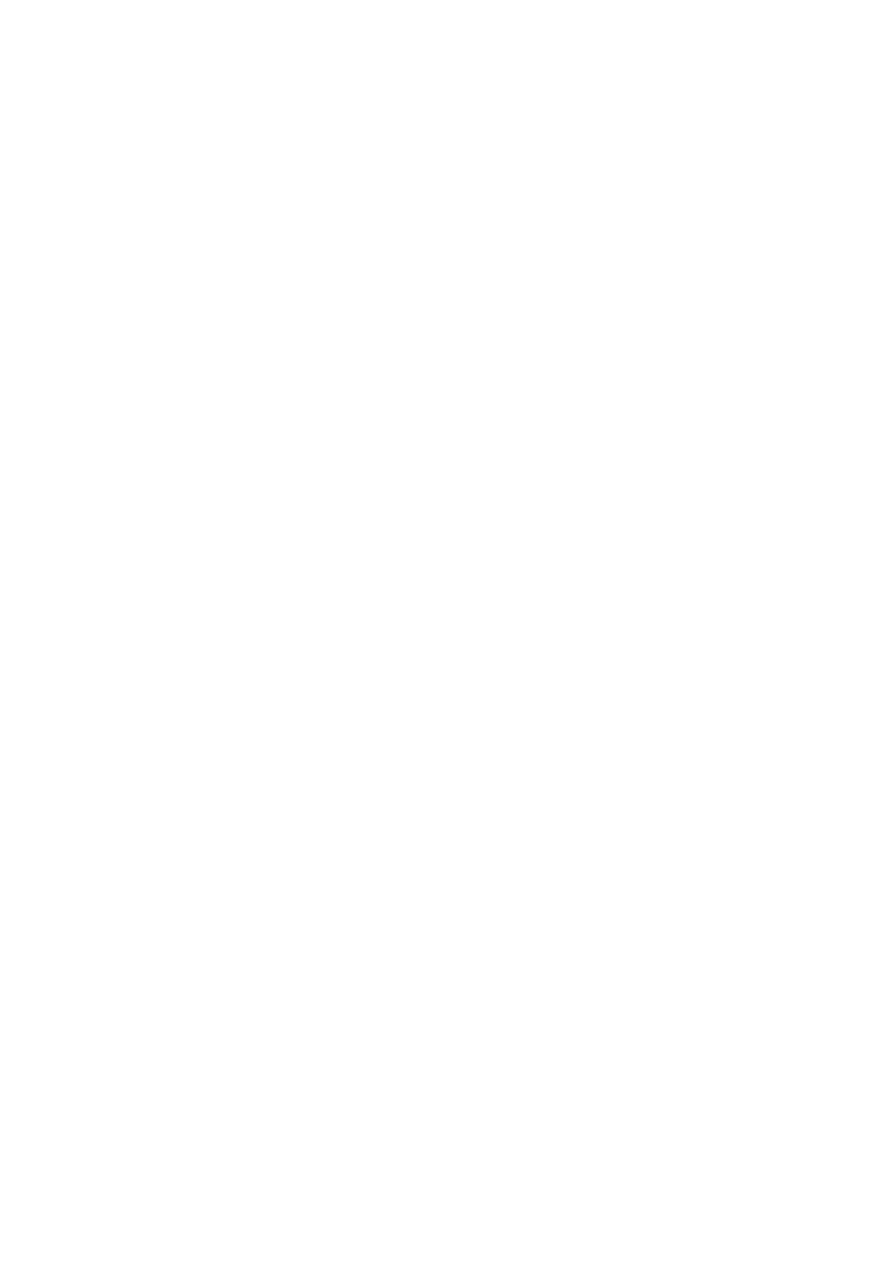
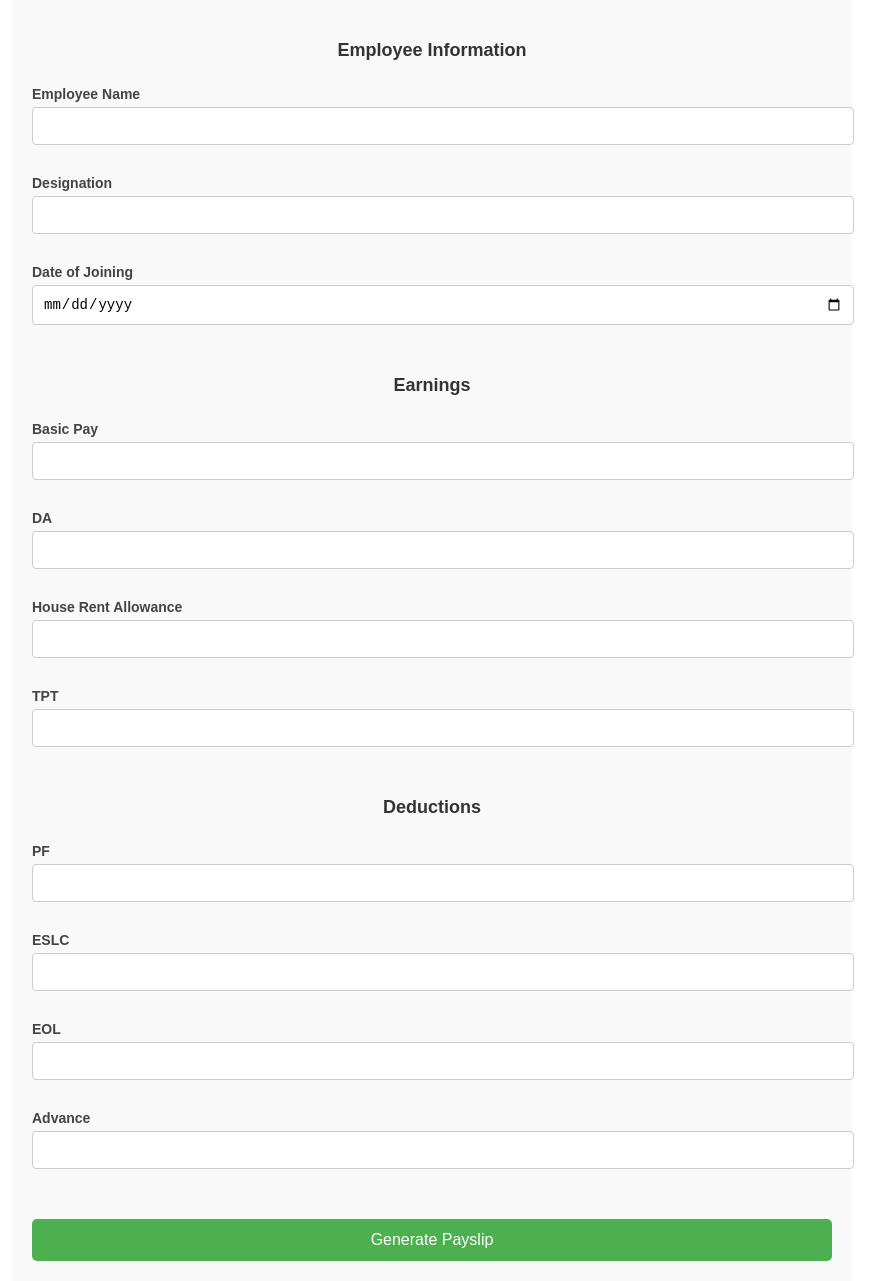
Before and after one commit to adarshkumar790/feefrontend, a React (Create React App) app: page /salary in a window 1280 px wide. Before the commit this address had no page. Shown: the whole page, without its empty margins (208-1093 px from the left). Before the commit the page ends 800 px from the top, so only its background shows below. Built offline with nearby package versions, Linux system fonts and the light colour scheme.

Commit message:
first commit

```diff
--- a/src/App.js
+++ b/src/App.js
@@ -7,6 +7,7 @@ import PaymentReceipt from './components/PaymentReciept';
 import Login from './pages/Login';
 import Receipt from './pages/Receipt';
 import StudentPaymentList from './pages/StudentPaymentList';
+import SalarySlip from './pages/SalarySlip';
 
 function App() {
   return (
@@ -20,6 +21,7 @@ function App() {
           <Route path='/' element={<Login/>}/>
           <Route path='/receipt' element={<Receipt/>}/>
           <Route path='/studentlist' element={<StudentPaymentList/>}/>
+          <Route path='/salary' element={<SalarySlip/>}/>
         </Routes>
       </div>
     </Router>
--- /dev/null
+++ b/src/pages/SalarySlip.js
@@ -0,0 +1,281 @@
+import React, { useState } from 'react';
+import styles from './SalarySlip.module.css';
+
+function SalarySlip() {
+  const [formData, setFormData] = useState({
+    name: '',
+    designation: '',
+    // department: '',
+    dateOfJoining: '',
+    // payPeriod: '',
+    workedDays: '',
+    basicPay: '',
+    da: '',
+    hra: '',
+    tpt: '',
+    pfa: '',
+    eslc: '',
+    eol: '',
+    advance: '',
+  });
+
+  const [showPayslip, setShowPayslip] = useState(false);
+
+  const handleChange = (e) => {
+    setFormData({ ...formData, [e.target.name]: e.target.value });
+  };
+
+  const handleSubmit = (e) => {
+    e.preventDefault();
+    setShowPayslip(true);
+  };
+
+  const totalEarnings =
+    parseFloat(formData.basicPay || 0) +
+    parseFloat(formData.da || 0) +
+    parseFloat(formData.hra || 0) +
+    parseFloat(formData.tpt || 0);
+
+  const totalDeductions =
+    parseFloat(formData.pfa || 0) +
+    parseFloat(formData.eslc || 0) +
+    parseFloat(formData.eol || 0) +
+    parseFloat(formData.advance || 0);
+
+  const netPay = totalEarnings - totalDeductions;
+
+  return (
+    <div className={styles.container}>
+      {!showPayslip ? (
+        <form onSubmit={handleSubmit} className={styles.form}>
+          <h2>Employee Information</h2>
+          <div>
+            <label>Employee Name</label>
+            <input
+              type="text"
+              name="name"
+              value={formData.name}
+              onChange={handleChange}
+              required
+            />
+          </div>
+          <div>
+            <label>Designation</label>
+            <input
+              type="text"
+              name="designation"
+              value={formData.designation}
+              onChange={handleChange}
+              required
+            />
+          </div>
+          <div>
+            <label>Date of Joining</label>
+            <input
+              type="date"
+              name="dateOfJoining"
+              value={formData.dateOfJoining}
+              onChange={handleChange}
+              required
+            />
+          </div>
+          {/* <div>
+            <label>Pay Period</label>
+            <input
+              type="text"
+              name="payPeriod"
+              value={formData.payPeriod}
+              onChange={handleChange}
+              required
+            />
+          </div> */}
+          {/* <div>
+            <label>Worked Days</label>
+            <input
+              type="number"
+              name="workedDays"
+              value={formData.workedDays}
+              onChange={handleChange}
+              required
+            />
+          </div> */}
+
+          {/* Earnings Section */}
+          <h2>Earnings</h2>
+          <div>
+            <label>Basic Pay</label>
+            <input
+              type="number"
+              name="basicPay"
+              value={formData.basicPay}
+              onChange={handleChange}
+              required
+            />
+          </div>
+          <div>
+            <label>DA</label>
+            <input
+              type="number"
+              name="da"
+              value={formData.da}
+              onChange={handleChange}
+              required
+            />
+          </div>
+          <div>
+            <label>House Rent Allowance</label>
+            <input
+              type="number"
+              name="hra"
+              value={formData.hra}
+              onChange={handleChange}
+              required
+            />
+          </div>
+          <div>
+            <label>TPT</label>
+            <input
+              type="number"
+              name="tpt"
+              value={formData.tpt}
+              onChange={handleChange}
+              required
+            />
+          </div>
+
+          {/* Deductions Section */}
+          <h2>Deductions</h2>
+          <div>
+            <label>PF</label>
+            <input
+              type="number"
+              name="pfa"
+              value={formData.pfa}
+              onChange={handleChange}
+              required
+            />
+          </div>
+          <div>
+            <label>ESLC</label>
+            <input
+              type="number"
+              name="eslc"
+              value={formData.eslc}
+              onChange={handleChange}
+              required
+            />
+          </div>
+          <div>
+            <label>EOL</label>
+            <input
+              type="number"
+              name="eol"
+              value={formData.eol}
+              onChange={handleChange}
+              required
+            />
+          </div>
+          <div>
+            <label>Advance</label>
+            <input
+              type="number"
+              name="advance"
+              value={formData.advance}
+              onChange={handleChange}
+              required
+            />
+          </div>
+
+          <button type="submit">Generate Payslip</button>
+        </form>
+      ) : (
+        <div className={styles.payslip}>
+          <h3>N.N.GHOSH SANATAN TEACHERS TRAINING COLLEGE
+          SANATAN ROAD, JAMUARY, KANKE, RANCHI-834006(JHARKHAND)</h3>
+          <h3>Mob:-</h3>
+          <div></div>
+          <p>Month</p>
+          <table className={styles.payslipTable}>
+            <thead>
+              <tr>
+                <th colSpan="2">Employee Information</th>
+              </tr>
+            </thead>
+            <tbody>
+              <tr>
+                <td><strong>Employee Name</strong></td>
+                <td>{formData.name}</td>
+              </tr>
+              <tr>
+                <td><strong>Designation</strong></td>
+                <td>{formData.designation}</td>
+              </tr>
+              <tr>
+                <td><strong>Date of Joining</strong></td>
+                <td>{formData.dateOfJoining}</td>
+              </tr>
+              {/* <tr>
+                <td><strong>Worked Days</strong></td>
+                <td>{formData.workedDays}</td>
+              </tr> */}
+            </tbody>
+          </table>
+
+          {/* Earnings and Deductions Table */}
+          <table className={styles.payslipTable}>
+            <thead>
+              <tr>
+                <th>Earnings</th>
+                <th>Amount (₹)</th>
+                <th>Deductions</th>
+                <th>Amount (₹)</th>
+              </tr>
+            </thead>
+            <tbody>
+              <tr>
+                <td>Basic Pay</td>
+                <td>{formData.basicPay}</td>
+                <td>PF</td>
+                <td>{formData.pfa}</td>
+              </tr>
+              <tr>
+                <td>ESLC</td>
+                <td>{formData.eslc}</td>
+                <td>EOL</td>
+                <td>{formData.eol}</td>
+              </tr>
+              <tr>
+                <td>Advance</td>
+                <td>{formData.advance}</td>
+              </tr>
+              <tr>
+                <td><strong>Total Earnings</strong></td>
+                <td><strong>{totalEarnings.toFixed(2)}</strong></td>
+                <td><strong>Total Deductions</strong></td>
+                <td><strong>{totalDeductions.toFixed(2)}</strong></td>
+              </tr>
+            </tbody>
+          </table>
+
+          {/* Net Pay Section */}
+          <table className={styles.payslipTable}>
+            <tbody>
+              <tr>
+                <td><strong>Net Pay</strong></td>
+                <td><strong>₹{netPay.toFixed(2)}</strong></td>
+              </tr>
+            </tbody>
+          </table>
+
+          <div className={styles.footerNote}>
+            This is a system-generated payslip.
+          </div>
+
+          <button onClick={() => setShowPayslip(false)}>Back to Form</button>
+        </div>
+      )}
+    </div>
+  );
+}
+
+export default SalarySlip;
--- /dev/null
+++ b/src/pages/SalarySlip.module.css
@@ -0,0 +1,108 @@
+/* Container for the form and payslip */
+.container {
+    max-width: 800px;
+    margin: 0 auto;
+    padding: 20px;
+    font-family: Arial, sans-serif;
+    background-color: #f9f9f9;
+  }
+
+  /* Form styles */
+  .form {
+    display: flex;
+    flex-direction: column;
+    gap: 15px;
+  }
+
+  .form h2 {
+    margin-top: 20px;
+    margin-bottom: 10px;
+    font-size: 18px;
+    color: #333;
+  }
+
+  .form div {
+    display: flex;
+    flex-direction: column;
+  }
+
+  .form label {
+    font-weight: bold;
+    margin-bottom: 5px;
+    font-size: 14px;
+    color: #444;
+  }
+
+  .form input {
+    padding: 10px;
+    font-size: 14px;
+    border: 1px solid #ccc;
+    border-radius: 4px;
+    width: 100%;
+  }
+
+  button {
+    padding: 12px;
+    font-size: 16px;
+    color: white;
+    background-color: #4CAF50;
+    border: none;
+    border-radius: 5px;
+    cursor: pointer;
+    width: 100%;
+    margin-top: 20px;
+  }
+
+  button:hover {
+    background-color: #45a049;
+  }
+
+  /* Table styles for the payslip */
+  .payslip {
+    background-color: #fff;
+    padding: 20px;
+    border: 1px solid #000;
+    border-radius: 8px;
+    margin-top: 20px;
+  }
+
+  .payslipTable {
+    width: 100%;
+    border-collapse: collapse;
+    margin-bottom: 20px;
+  }
+
+  .payslipTable th, .payslipTable td {
+    border: 1px solid #000;
+    padding: 8px;
+    text-align: left;
+  }
+
+  .payslipTable th {
+    background-color: #f2f2f2;
+    font-weight: bold;
+  }
+
+  .payslipTable td {
+    font-size: 14px;
+  }
+
+  .signatureSection {
+    display: flex;
+    justify-content: space-between;
+    margin-top: 40px;
+  }
+
+  .signatureSection div {
+    width: 45%;
+    text-align: center;
+    border-top: 1px solid #000;
+    padding-top: 5px;
+  }
+
+  .footerNote {
+    text-align: center;
+    margin-top: 20px;
+    font-style: italic;
+    font-size: 12px;
+  }
```
Also changed, not shown: public/manifest.json.
